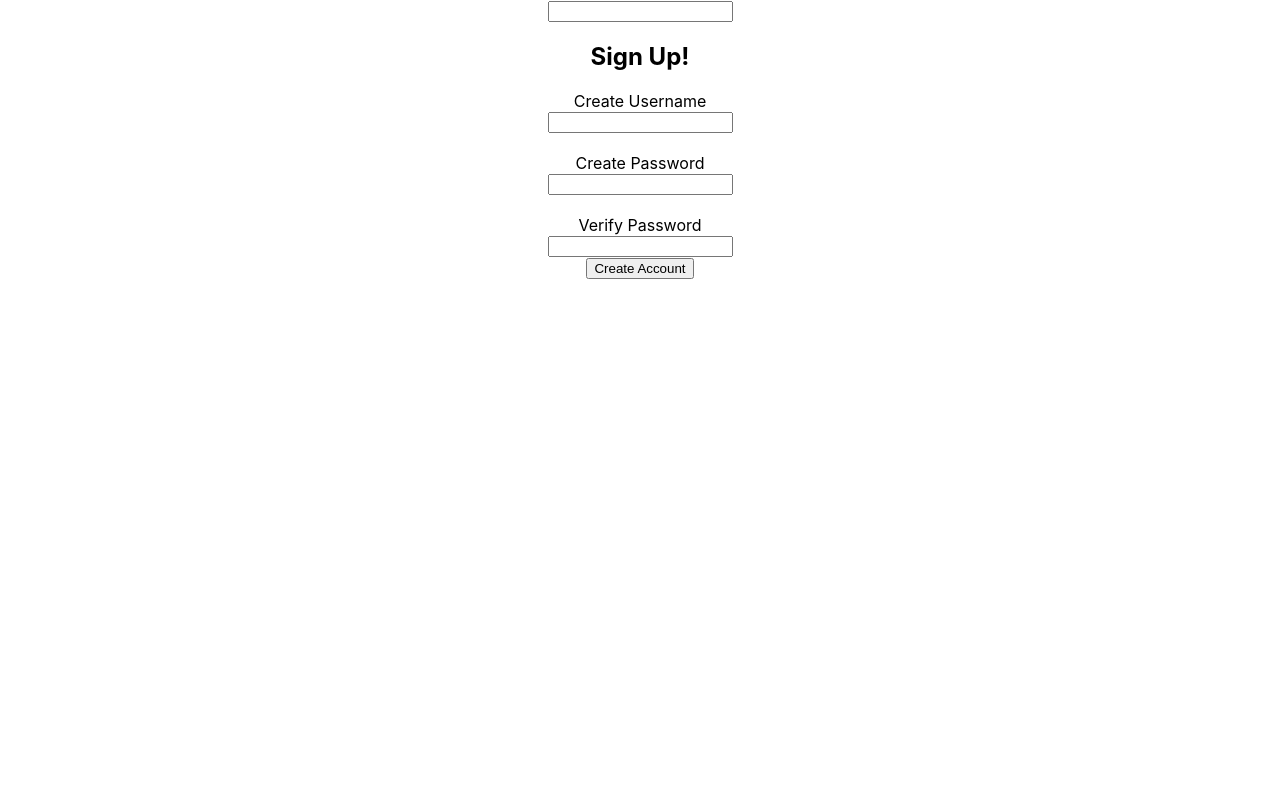
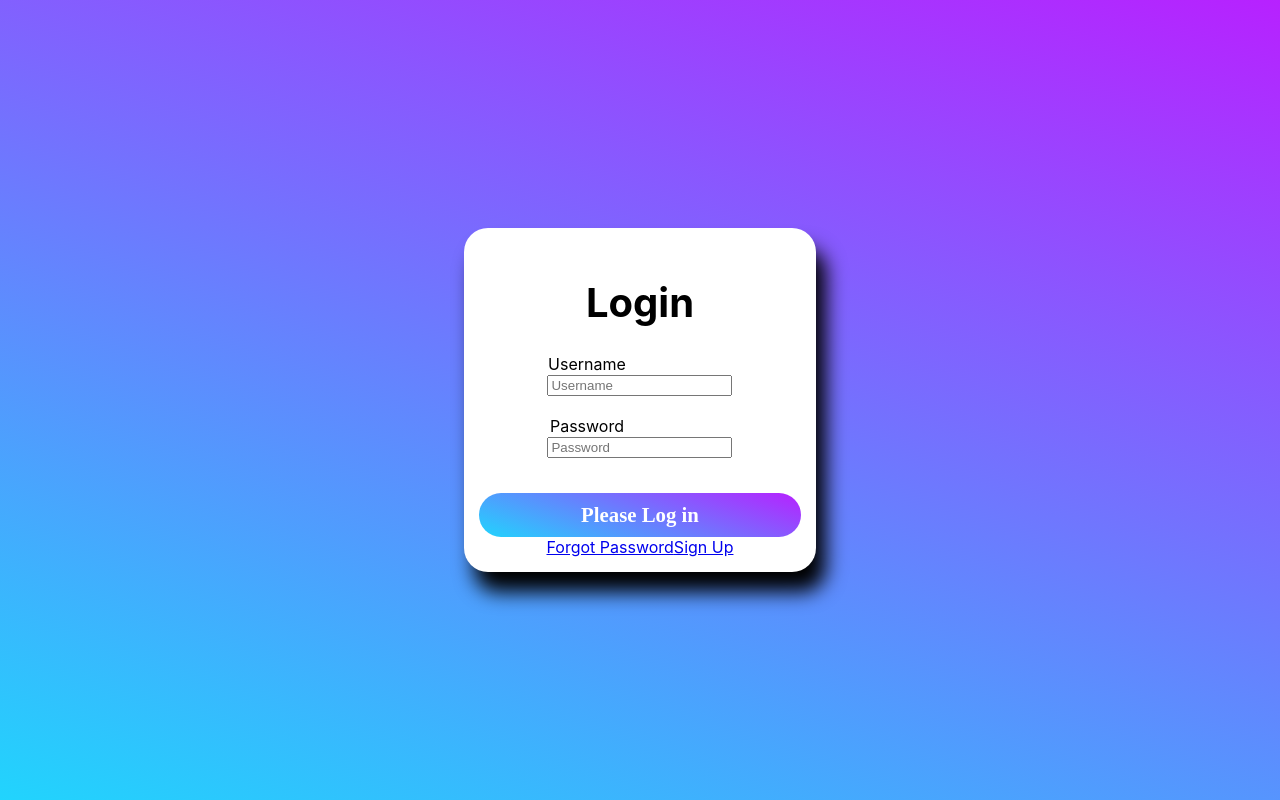
Before and after one commit to BuildWeek-FoodTruck-TrackR/front-end, a React (Create React App) app in the folder foodtruck/: page / in a window 1280 px wide. Shown: the top 800 px of the page. Built offline with nearby package versions, Linux system fonts and the light colour scheme.

Commit message:
added styles to form with styled components

```diff
--- a/foodtruck/package.json
+++ b/foodtruck/package.json
@@ -3,14 +3,12 @@
   "version": "0.1.0",
   "private": true,
   "dependencies": {
-    "@testing-library/jest-dom": "^4.2.4",
-    "@testing-library/react": "^9.5.0",
-    "@testing-library/user-event": "^7.2.1",
     "axios": "^0.19.2",
     "react": "^16.13.1",
     "react-dom": "^16.13.1",
     "react-router-dom": "^5.2.0",
     "react-scripts": "3.4.1",
+    "styled-components": "^5.1.1",
     "yup": "^0.29.1"
   },
   "scripts": {
--- a/foodtruck/src/Components/LoginForm.jsx
+++ b/foodtruck/src/Components/LoginForm.jsx
@@ -1,13 +1,27 @@
 import React from "react"
+import { FormContainer, Form, Button } from "../styled.js"
 
 
 const LoginForm = () => {
 
     // Rigo working on login page
     return (
-        <form>
-            <input type="text"/>
-        </form>
+        <FormContainer>
+			<Form>
+				<h1>Login</h1>
+				<label htmlFor="username">Username</label>
+					<input type="text" name="username" placeholder="Username" />
+
+				<br/>
+				<label htmlFor="username">Password</label>
+				<input type="password" name="password" placeholder="Password" />
+				<Button>Please Log in</Button>
+				<div class="links">
+					<a href="#">Forgot Password</a>
+					<a href="#">Sign Up</a>
+				</div>
+			</Form>
+		</FormContainer>
     )
 }
 
--- /dev/null
+++ b/foodtruck/src/styled.js
@@ -0,0 +1,54 @@
+import React from "react"
+import styled from 'styled-components'
+
+export const FormContainer = styled.div`
+    display: flex;
+	background-color: white;
+	align-items: center;
+	justify-content: center;
+	background-color: #21D4FD;
+	background-image: linear-gradient(19deg, #21D4FD 0%, #B721FF 100%);
+  	height: 100vh;
+`;
+
+export const Form = styled.form`
+    min-width: 250px;
+  	max-width: 400px;
+	border-radius: 24px;
+	padding: 15px;
+	background-color: white;
+    box-shadow: 10px 20px 20px black;
+    h1 {
+        text-align: center;
+        font-size: 2.5rem;
+        margin-top: 35px;
+    }
+    label {
+        display: block;
+        width: 30%;
+        margin-left: 60px;
+        margin-top: 20px;
+    }
+    input {
+        outline: none;
+        margin: 0;
+    }
+`;
+
+
+
+export const Button = styled.button`
+    background-color:  #E0E0E0;
+	background-image: linear-gradient(19deg, #21D4FD 0%, #B721FF 100%);
+	width: 100%;
+	color: white;
+  	border: none;
+	margin-top: 35px;
+  	cursor: pointer;
+	padding: 10px;
+  	font-family: 'Raleway', sans-seriff;
+  	font-size: 1.3rem;
+	font-weight: bold;
+	border-radius: 24px;
+	transition: 0.25s;
+`
```
Also changed, not shown: 2 other files (tests, documents, lock files or other folders).
